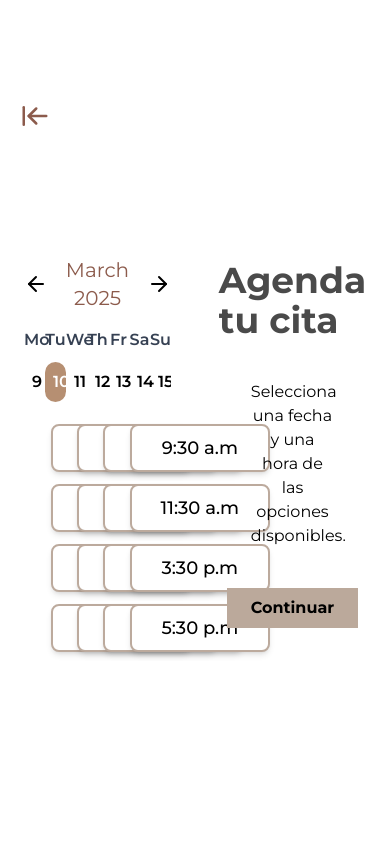
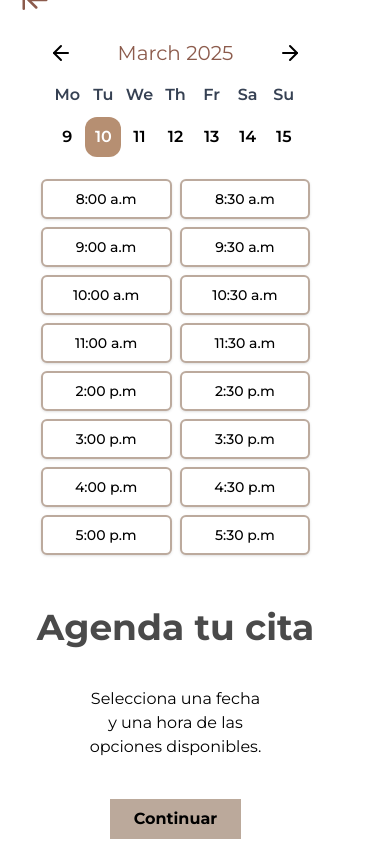
Before and after one commit to JuniorArias02/agendamiento, a React (Vite) app: page /agenda in a window 390 px wide. Both pictures are taken after a click on the element "10". Built offline with nearby package versions, Linux system fonts and the light colour scheme.

Commit message:
adpatacion a movil

```diff
--- a/src/components/pages/Agenda.jsx
+++ b/src/components/pages/Agenda.jsx
@@ -31,13 +31,13 @@ export default function Agenda() {
       animate={{ opacity: 1, y: 0 }}
       transition={{ duration: 0.8, ease: "easeOut" }}
       // className="w-full flex flex-col items-center justify-center h-full"
-       className="w-full flex flex-col items-center justify-center h-full overflow-hidden"
+      className="w-full flex flex-col items-center justify-center h-full overflow-hidden"
     >
       <motion.div
         initial={{ opacity: 0, x: -20 }}
         animate={{ opacity: 1, x: 0 }}
         transition={{ delay: 0.3, duration: 0.6, ease: "easeOut" }}
-        className="w-full flex flex-col justify-center h-80"
+        className="w-full flex flex-col justify-center h-80 "
       >
         <ArrowLeftToLine
           className="cursor-pointer ml-5"
@@ -47,12 +47,12 @@ export default function Agenda() {
         />
       </motion.div>
 
-      <div className="w-full h-full flex">
+      <div className="w-full h-full flex flex-col sm:flex-row">
         <motion.div
           initial={{ opacity: 0, x: -30 }}
           animate={{ opacity: 1, x: 0 }}
           transition={{ delay: 0.5, duration: 0.6, ease: "easeOut" }}
-          className="w-[50%] p-2 flex flex-col items-center"
+          className="w-[90%] sm:w-[50%]  p-2 flex flex-col  items-center"
         >
           <Calendar onDateSelect={handleDateSelect} />
           {selectedDate && (
@@ -64,7 +64,7 @@ export default function Agenda() {
           initial={{ opacity: 0, x: 30 }}
           animate={{ opacity: 1, x: 0 }}
           transition={{ delay: 0.5, duration: 0.6, ease: "easeOut" }}
-          className="w-[50%] p-2"
+          className="w-[90%] sm:w-[50%]  p-2"
         >
           <div className="flex flex-col items-center justify-center p-5">
             <h2 className="montserrat-bold text-black-custom-1 text-4xl">
@@ -78,11 +78,10 @@ export default function Agenda() {
               value="Continuar"
               disabled={!selectedDate || !selectedTime}
               onClick={handleContinue}
-              className={`mt-10 font-bold py-2 px-6 cursor-pointer transition duration-300 ${
-                selectedDate && selectedTime
+              className={`mt-10 font-bold py-2 px-6 cursor-pointer transition duration-300 ${selectedDate && selectedTime
                   ? "bg-custom-marron-1"
                   : "bg-custom-beige-2 cursor-not-allowed"
-              }`}
+                }`}
               whileHover={{ scale: selectedDate && selectedTime ? 1.05 : 1 }}
               whileTap={{ scale: selectedDate && selectedTime ? 0.95 : 1 }}
             />
--- a/src/components/ui/schedule.jsx
+++ b/src/components/ui/schedule.jsx
@@ -20,19 +20,21 @@ const Schedule = ({ onSelect, isVisible }) => {
     <AnimatePresence>
       {isVisible && (
         <motion.div
-        initial={{ opacity: 0, y: -20, scale: 0.95 }}
-        animate={{ opacity: 1, y: 0, scale: 1 }}
-        exit={{ opacity: 0, y: -20, scale: 0.95 }}
-        transition={{ duration: 0.6, ease: "easeInOut" }}
-
-        className="w-[70%] grid grid-cols-4 gap-3 p-4 bg-beige"
+          initial={{ opacity: 0, y: -20, scale: 0.95 }}
+          animate={{ opacity: 1, y: 0, scale: 1 }}
+          exit={{ opacity: 0, y: -20, scale: 0.95 }}
+          transition={{ duration: 0.6, ease: "easeInOut" }}
+          className="w-[90%] max-w-md grid grid-cols-2 sm:grid-cols-4 gap-2 sm:gap-3 p-4 bg-beige mx-auto rounded-lg "
         >
           {times.map((time) => (
             <button
               key={time}
               onClick={() => handleSelect(time)}
-              className={`cursor-pointer px-4 w-35 text-center py-2 rounded-lg border-custom-marron-1 shadow-md text-lg transition-colors montserrat-medium text-black
-                ${selectedTime === time ? "bg-custom-marron-1 text-white" : "bg-white text-black hover:bg-gray-200"}`}
+              className={`cursor-pointer px-2 py-2 text-sm sm:text-base text-center rounded-md border border-custom-marron-1 shadow text-black transition-colors montserrat-medium
+                ${selectedTime === time
+                  ? "bg-custom-marron-1 text-white"
+                  : "bg-white hover:bg-gray-200"
+                }`}
             >
               {time}
             </button>
```
Also changed, not shown: src/components/pages/Confirmar.jsx (indentation only), src/components/ui/calendar.jsx (line endings or trailing spaces), 5 other files (tests, documents, lock files or other folders).
